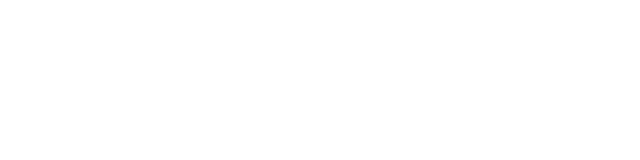
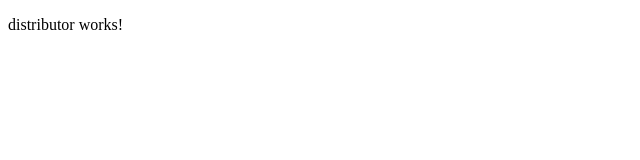
Before and after one commit to brianjosephhabeeb/Capstone-Front-End, an Angular app in the folder liquor_store/: page / in a window 1280 px wide. Shown: the top 160 px of the page, without its empty margins (0-640 px from the left). Built offline with nearby package versions, Linux system fonts and the light colour scheme.

Commit message:
struggles with routing distributor

```diff
--- a/liquor_store/src/app/app.component.html
+++ b/liquor_store/src/app/app.component.html
@@ -5,3 +5,4 @@
 <app-sidebar></app-sidebar>
 <app-hours></app-hours>
 <app-home></app-home> -->
+<app-distributor></app-distributor>
```
